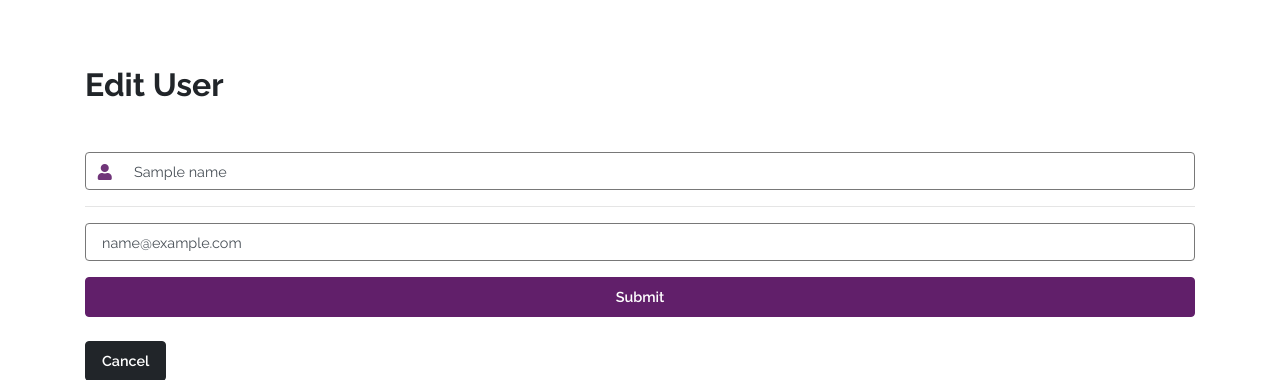
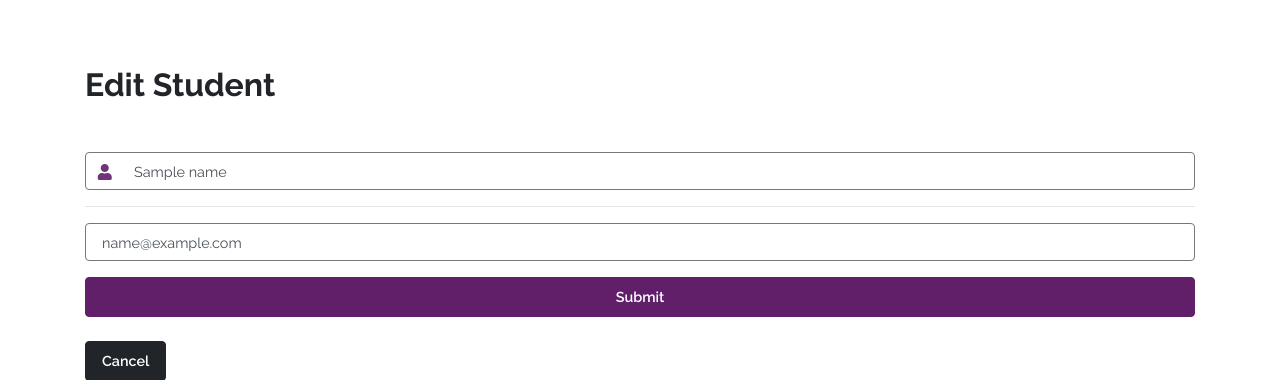
Before and after one commit to AryaBuddha/instaHealth, a Flask app: template templates/usersedit.html in a window 1280 px wide. Shown: the part 78-458 px from the top of the page. Run offline with Flask 2, Linux system fonts and the light colour scheme; the template is opened without the code that fills it: most values are stand-ins (such as "Sample title", 1, 10 or a date in 2020); some libraries are stand-ins or nearby versions.

Commit message:
Fixed Typos

```diff
--- a/app.py
+++ b/app.py
@@ -200,7 +200,7 @@ def usersEdit(email):
 
                 users_collection.update_many({'Name': str(old_name), 'Type': 'Answers'}, {'$set':{'Name': edited_name}})
 
-                flash('User Updated!')
+                flash('Student Updated!')
                 return redirect(url_for('usersList'))
             else:
                 flash('Please fill out both fields!')
@@ -256,7 +256,7 @@ def delUser(email):
 
         users_collection.delete_many({'Name': name, 'Teacher': session['name'], 'Type': 'Answers'})
 
-        flash('User successfully deleted!')
+        flash('Student successfully deleted!')
         return redirect(url_for('usersList'))
     else:
         return redirect(url_for('logout'))
--- a/templates/signin.html
+++ b/templates/signin.html
@@ -70,7 +70,7 @@
 
 							</div>
 
-						  <button type="submit" class="btn btn-block btn-primary">Submit</button>
+						  <button type="submit" class="btn btn-block btn-primary">Log in</button>
 						</form>
 
 
--- a/templates/usersedit.html
+++ b/templates/usersedit.html
@@ -55,7 +55,7 @@
 	    <div class="col-12 col-md-8 d-flex flex-column align-items-center align-items-lg-start">
 		    <div class="d-flex flex-row align-items-start mt-3 mt-lg-0">
 			    <div class="name">
-		    		<h2 class="mb-0">Edit User</h2>
+		    		<h2 class="mb-0">Edit Student</h2>
 			    </div>
 
 		    </div>
--- a/templates/userslist.html
+++ b/templates/userslist.html
@@ -55,7 +55,7 @@
 	    <div class="col-12 col-md-8 d-flex flex-column align-items-center align-items-lg-start">
 		    <div class="d-flex flex-row align-items-start mt-3 mt-lg-0">
 			    <div class="name">
-            <h2 class="mb-0">Users List</h2>
+            <h2 class="mb-0">Students List</h2>
             <br>
             <a href="/teacherprofile/userslist/newuser">
             <button type="button" class="btn btn-primary" href="/teacherprofile/userslist/newuser">New Student</button>
@@ -102,7 +102,7 @@
 
                 <td>
                   <a href="/teacherprofile/userslist/deluser/{{emails[number]}}">
-                    <button type="button" class="btn btn-danger">Delete User</button>
+                    <button type="button" class="btn btn-danger">Delete Student</button>
                   </a>
                   <a href="export/{{emails[number]}}">
                     <button type="button" class="btn btn-success" data-toggle="tooltip" data-placement="top" title="This may take a while">
```
